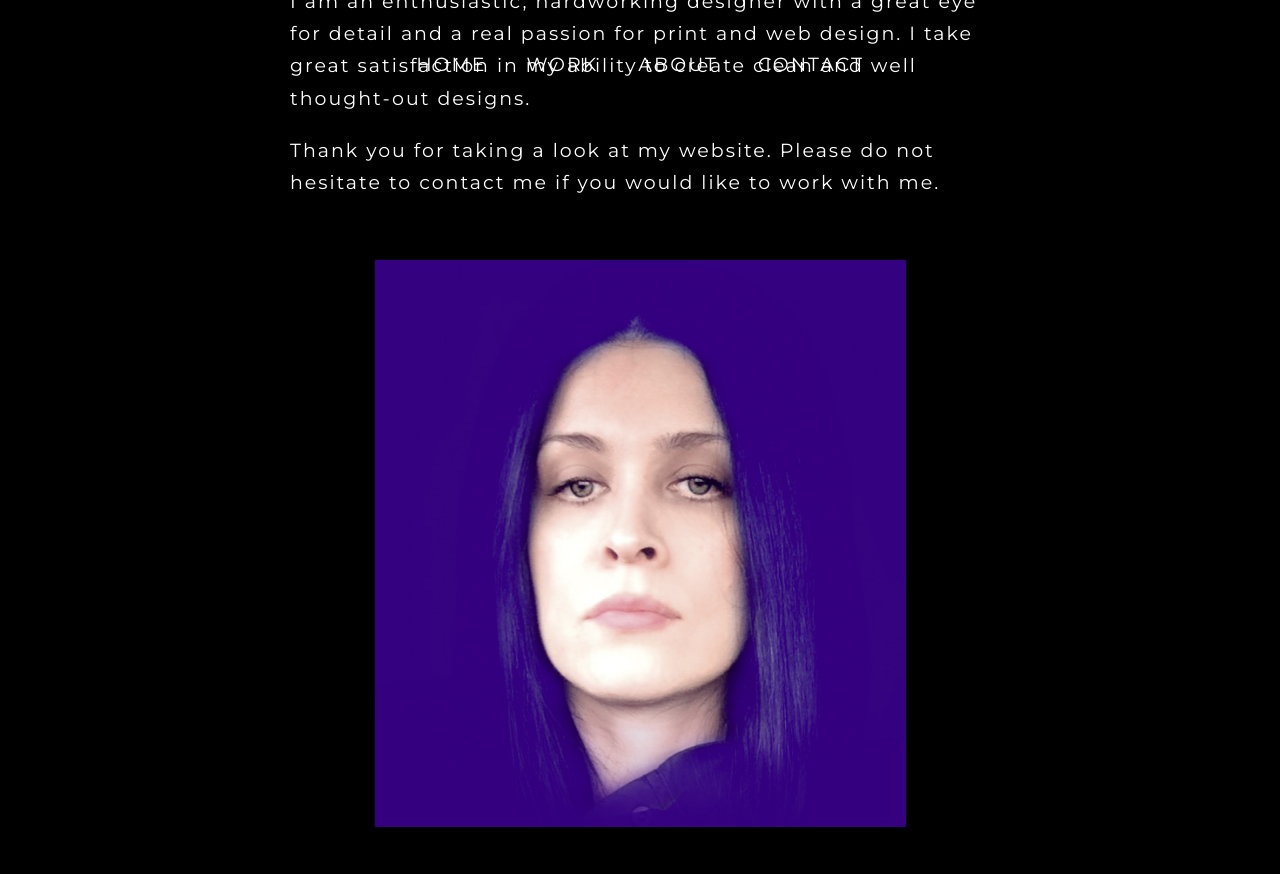
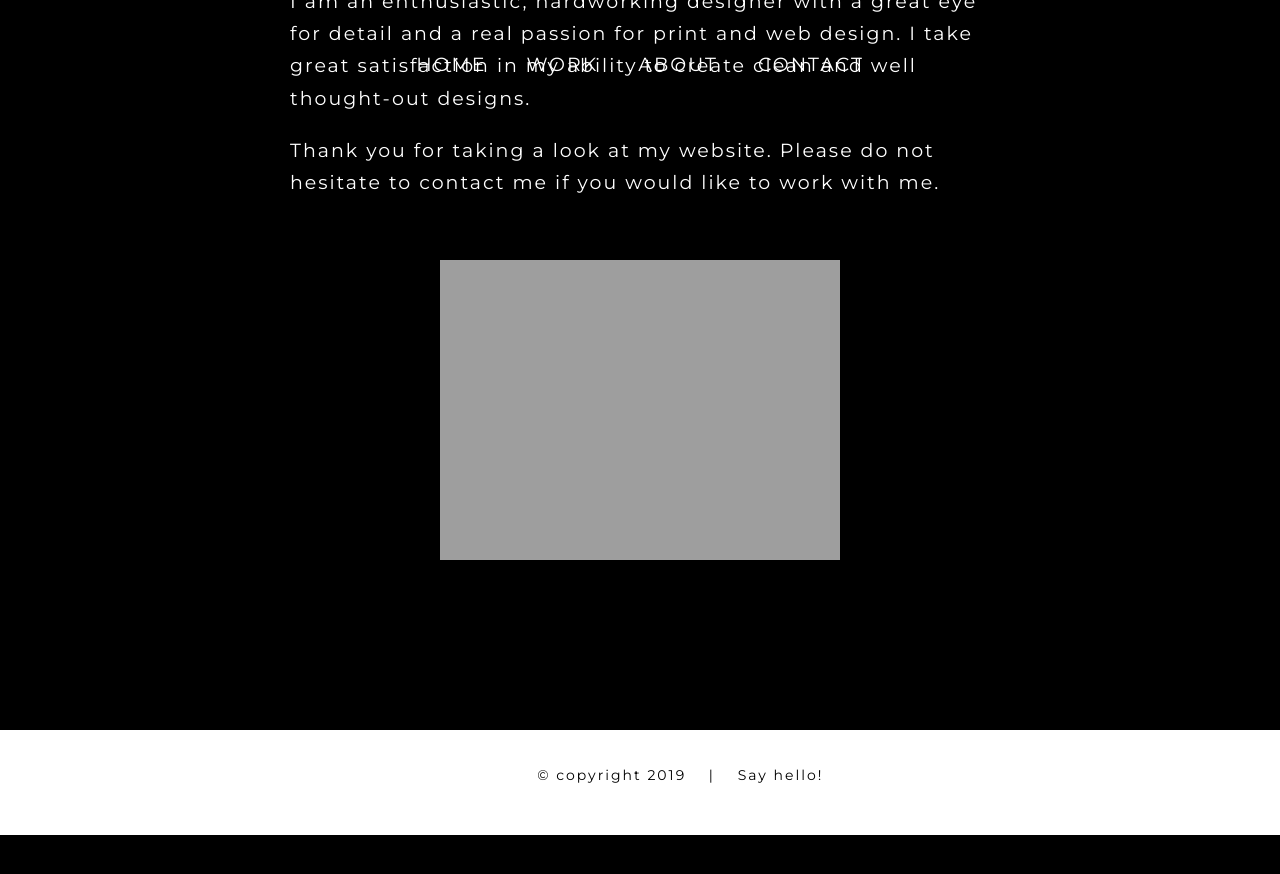
Before and after one commit to zeny11-11/jmorales, a Jekyll site: the page built from index.html, in a window 1280 px wide and 900 px high, scrolled down 3495 px. Shown: the top 874 px of the window. Built offline with Jekyll 4.4.1, drawn with Linux system fonts in a browser that asks for light colours; nearby versions of some CDN libraries; some web fonts are replaced; Markdown is read by kramdown in place of the engine named in the settings; after the commit the page ends 4330 px from its top, so only the background shows below that.

Commit message:
Update index.html

```diff
--- a/index.html
+++ b/index.html
@@ -263,7 +263,7 @@
 </div>
 
 <div class="about_div2">
-	<img src="http://www.jacqueline-morales.com/images/JM_Pic2.jpg" class="me" />
+	<img src="http://www.jacqueline-morales.com/images/JLM.jpg" class="me" />
 </div>
 
 </section>
```
